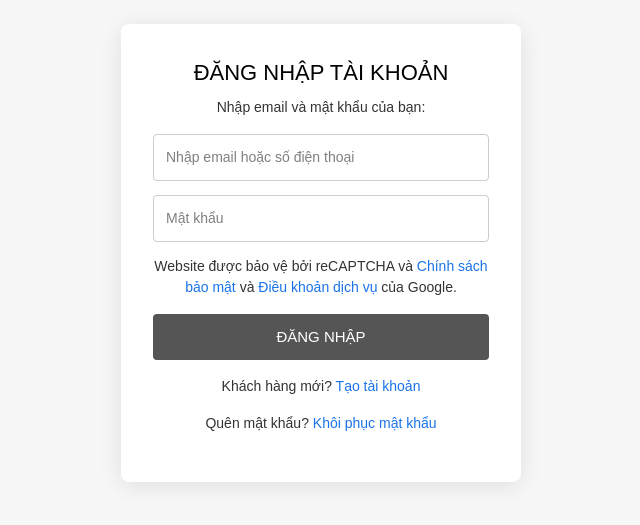
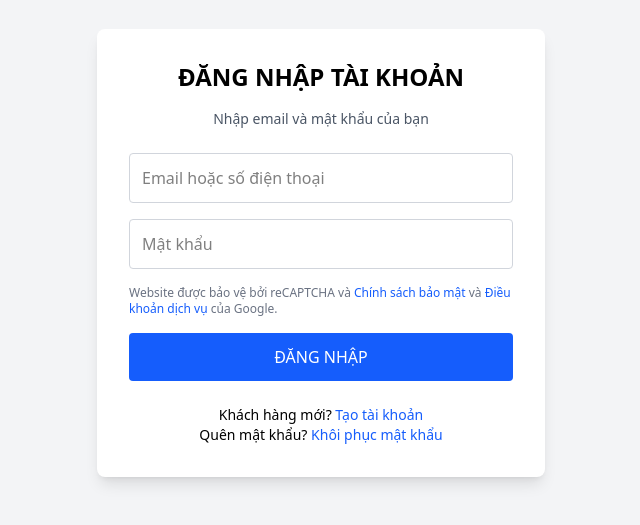
Before and after one commit to DoMinHoo/Du_An_Tot_Nghiep_, a React (Vite) app in the folder client/: page /login in a window 1280 px wide. Shown: the part 147-672 px from the top of the page, without its empty margins (319-959 px from the left). Built offline with nearby package versions, Linux system fonts and the light colour scheme.

Commit message:
sua phan hop nhat gio hang

```diff
--- a/client/src/Pages/Login/login.tsx
+++ b/client/src/Pages/Login/login.tsx
@@ -1,8 +1,14 @@
 import React, { useState } from 'react';
-import axios from 'axios';
 import { useNavigate } from 'react-router-dom';
 import { toast, ToastContainer } from 'react-toastify';
 import 'react-toastify/dist/ReactToastify.css';
+
+// Logger cho client-side
+const logger = {
+  info: (message: string) => console.info(message),
+  warn: (message: string) => console.warn(message),
+  error: (message: string, error: any) => console.error(message, error),
+};
 
 interface LoginFormValues {
   email: string;
@@ -10,198 +16,231 @@ interface LoginFormValues {
 }
 
 const Login: React.FC = () => {
-  const [loading, setLoading] = useState(false);
   const [formData, setFormData] = useState<LoginFormValues>({
     email: '',
     password: '',
   });
+  const [loading, setLoading] = useState(false);
+  const [error, setError] = useState<string | null>(null);
   const navigate = useNavigate();
 
   const handleChange = (e: React.ChangeEvent<HTMLInputElement>) => {
     const { name, value } = e.target;
     setFormData((prev) => ({ ...prev, [name]: value }));
+    setError(null); // Xóa lỗi khi người dùng nhập lại
   };
 
-  const onFinish = async (e: React.FormEvent) => {
-    e.preventDefault();
+  const handleLogin = async () => {
+    // Kiểm tra đầu vào
+    if (!formData.email || !formData.password) {
+      setError('Vui lòng nhập email và mật khẩu');
+      toast.error('Vui lòng nhập email và mật khẩu', {
+        position: 'top-right',
+        autoClose: 3000,
+      });
+      return;
+    }
+
     setLoading(true);
+    setError(null);
 
     try {
       // Lấy guestId từ localStorage
-      const guestId = localStorage.getItem('guestId');
+      const guestId = localStorage.getItem('guestId') || '';
 
-      // Gửi guestId trong request đăng nhập
-      const res = await axios.post(
+      // Gửi yêu cầu đăng nhập
+      const loginResponse = await fetch(
         'http://localhost:5000/api/auth/login',
-        { ...formData, guestId } // Thêm guestId vào body
+        {
+          method: 'POST',
+          headers: {
+            'Content-Type': 'application/json',
+            'x-guest-id': guestId,
+          },
+          body: JSON.stringify({
+            email: formData.email,
+            password: formData.password,
+          }),
+        }
       );
 
-      const user = res.data?.data?.user;
-      const token = res.data?.data?.token;
-      const role = user?.role?.trim().toLowerCase();
-      const cart = res.data?.data?.cart;
-
-      if (!user || !role) {
-        toast.error('Thông tin tài khoản không hợp lệ!');
-        setLoading(false);
-        return;
+      const loginData = await loginResponse.json();
+      if (!loginResponse.ok) {
+        throw new Error(loginData.message || 'Đăng nhập thất bại');
       }
 
-      // Lưu user & token
-      localStorage.setItem('currentUser', JSON.stringify(user));
-      if (token) {
-        localStorage.setItem('token', token);
+      const { user, token } = loginData.data || {};
+      if (!user || !token) {
+        throw new Error('Thông tin đăng nhập không hợp lệ');
       }
 
-      // Xóa guestId khỏi localStorage nếu có
+      // Lưu thông tin người dùng và token
+      localStorage.setItem('currentUser', JSON.stringify(user));
+      localStorage.setItem('token', token);
+      logger.info(`Đăng nhập thành công cho userId: ${user._id}`);
+
+      // Hợp nhất giỏ hàng nếu có guestId
       if (guestId) {
+        try {
+          const mergeResponse = await fetch(
+            'http://localhost:5000/api/carts/merge',
+            {
+              method: 'POST',
+              headers: {
+                'Content-Type': 'application/json',
+                Authorization: `Bearer ${token}`,
+              },
+              body: JSON.stringify({ guestId }),
+            }
+          );
+
+          const cartResponse = await mergeResponse.json();
+          if (!cartResponse.success) {
+            logger.warn(
+              `Hợp nhất giỏ hàng thất bại cho userId ${user._id}, guestId ${guestId}: ${cartResponse.message}`
+            );
+            toast.warn(
+              cartResponse.message ||
+                'Không thể hợp nhất giỏ hàng, sử dụng giỏ hàng người dùng',
+              {
+                position: 'top-right',
+                autoClose: 3000,
+              }
+            );
+          } else {
+            logger.info(
+              `Hợp nhất giỏ hàng thành công cho userId ${user._id}, guestId ${guestId}`
+            );
+            toast.success(
+              cartResponse.message || 'Hợp nhất giỏ hàng thành công',
+              {
+                position: 'top-right',
+                autoClose: 1500,
+              }
+            );
+          }
+        } catch (error: any) {
+          logger.error(
+            `Lỗi hợp nhất giỏ hàng cho userId ${user._id}, guestId ${guestId}`,
+            error
+          );
+          toast.warn('Lỗi khi hợp nhất giỏ hàng, sử dụng giỏ hàng người dùng', {
+            position: 'top-right',
+            autoClose: 3000,
+          });
+        } finally {
+          // Xóa guestId sau khi hợp nhất
           localStorage.removeItem('guestId');
         }
+      }
 
-      // Hiển thị thông báo thành công
-      toast.success(cart?.message || 'Đăng nhập thành công!', {
-        autoClose: 1000,
+      // Hiển thị thông báo đăng nhập thành công
+      toast.success('Đăng nhập thành công!', {
+        position: 'top-right',
+        autoClose: 1500,
       });
 
+      // Điều hướng dựa trên vai trò
+      const role = user?.role?.trim().toLowerCase();
+      setTimeout(() => {
         if (role === 'admin') {
-        setTimeout(() => {
-          window.location.href = 'http://localhost:5174/admin/dashboard';
-        }, 1000);
+          navigate('/admin/dashboard'); // Sử dụng navigate thay vì window.location
         } else {
-        setTimeout(() => navigate('/'), 1000);
+          navigate('/');
         }
+      }, 1500);
     } catch (err: any) {
-      toast.error(err?.response?.data?.message || 'Đăng nhập thất bại!', {
-        autoClose: 1000,
+      const errorMessage =
+        err.message || 'Đăng nhập thất bại. Vui lòng thử lại!';
+      setError(errorMessage);
+      logger.error(
+        `Lỗi đăng nhập cho email ${formData.email}: ${errorMessage}`,
+        err
+      );
+      toast.error(errorMessage, {
+        position: 'top-right',
+        autoClose: 3000,
       });
+    } finally {
+      setLoading(false);
     }
-
-    setLoading(false);
   };
 
   return (
-    <div className="login-container">
-      <ToastContainer position="top-right" autoClose={3000} />
-      <form className="login-form" onSubmit={onFinish}>
-        <h2>ĐĂNG NHẬP TÀI KHOẢN</h2>
-        <p>Nhập email và mật khẩu của bạn:</p>
+    <div className="min-h-screen flex items-center justify-center bg-gray-100">
+      <ToastContainer />
+      <div className="bg-white p-8 rounded-lg shadow-lg w-full max-w-md">
+        <h2 className="text-2xl font-bold text-center mb-4">
+          ĐĂNG NHẬP TÀI KHOẢN
+        </h2>
+        <p className="text-center text-sm text-gray-600 mb-6">
+          Nhập email và mật khẩu của bạn
+        </p>
 
+        {error && (
+          <div className="bg-red-100 text-red-700 p-3 rounded mb-4 text-sm">
+            {error}
+          </div>
+        )}
+
+        <div className="space-y-4">
           <input
             type="text"
             name="email"
-          placeholder="Nhập email hoặc số điện thoại"
+            placeholder="Email hoặc số điện thoại"
             value={formData.email}
             onChange={handleChange}
+            className="w-full p-3 border border-gray-300 rounded focus:outline-none focus:ring-2 focus:ring-blue-500"
             required
           />
-
           <input
             type="password"
             name="password"
             placeholder="Mật khẩu"
             value={formData.password}
             onChange={handleChange}
+            className="w-full p-3 border border-gray-300 rounded focus:outline-none focus:ring-2 focus:ring-blue-500"
             required
           />
-
-        <p className="recaptcha-text">
+          <p className="text-xs text-gray-500">
             Website được bảo vệ bởi reCAPTCHA và{' '}
-          <a href="#">Chính sách bảo mật</a> và{' '}
-          <a href="#">Điều khoản dịch vụ</a> của Google.
+            <a href="#" className="text-blue-600 hover:underline">
+              Chính sách bảo mật
+            </a>{' '}
+            và{' '}
+            <a href="#" className="text-blue-600 hover:underline">
+              Điều khoản dịch vụ
+            </a>{' '}
+            của Google.
           </p>
-
-        <button type="submit" disabled={loading}>
+          <button
+            onClick={handleLogin}
+            disabled={loading}
+            className={`w-full p-3 text-white rounded font-medium ${
+              loading
+                ? 'bg-gray-400 cursor-not-allowed'
+                : 'bg-blue-600 hover:bg-blue-700'
+            }`}
+          >
             {loading ? 'Đang xử lý...' : 'ĐĂNG NHẬP'}
           </button>
+        </div>
 
-        <div className="form-footer">
+        <div className="mt-6 text-center text-sm">
           <p>
-            Khách hàng mới? <a href="/signin">Tạo tài khoản</a>
+            Khách hàng mới?{' '}
+            <a href="/signin" className="text-blue-600 hover:underline">
+              Tạo tài khoản
+            </a>
           </p>
           <p>
-            Quên mật khẩu? <a href="/forgot">Khôi phục mật khẩu</a>
+            Quên mật khẩu?{' '}
+            <a href="/forgot" className="text-blue-600 hover:underline">
+              Khôi phục mật khẩu
+            </a>
           </p>
         </div>
-      </form>
-
-      <style jsx>{`
-        .login-container {
-          min-height: 100vh;
-          display: flex;
-          justify-content: center;
-          align-items: center;
-          background: #f7f7f7;
-        }
-
-        .login-form {
-          width: 400px;
-          background: white;
-          padding: 32px;
-          border-radius: 8px;
-          box-shadow: 0 4px 24px rgba(0, 0, 0, 0.1);
-          font-family: sans-serif;
-        }
-
-        .login-form h2 {
-          text-align: center;
-          font-size: 22px;
-          margin-bottom: 8px;
-        }
-
-        .login-form p {
-          text-align: center;
-          font-size: 14px;
-          margin-bottom: 16px;
-          color: #333;
-        }
-
-        input {
-          width: 100%;
-          padding: 12px;
-          margin-bottom: 14px;
-          font-size: 14px;
-          border: 1px solid #ccc;
-          border-radius: 4px;
-        }
-
-        .recaptcha-text {
-          font-size: 12px;
-          color: #666;
-          margin-bottom: 16px;
-          text-align: left;
-        }
-
-        .recaptcha-text a {
-          color: #1a73e8;
-          text-decoration: none;
-        }
-
-        button {
-          width: 100%;
-          padding: 12px;
-          background: #555;
-          color: white;
-          font-size: 15px;
-          border: none;
-          border-radius: 4px;
-          cursor: pointer;
-        }
-
-        .form-footer {
-          margin-top: 16px;
-          text-align: center;
-          font-size: 14px;
-        }
-
-        .form-footer a {
-          color: #1a73e8;
-          text-decoration: none;
-        }
-
-        .form-footer a:hover {
-          text-decoration: underline;
-        }
-      `}</style>
+      </div>
     </div>
   );
 };
```
Also changed, not shown: 2 other files (tests, documents, lock files or other folders). Lines whose indentation alone changed are shown as unchanged.
